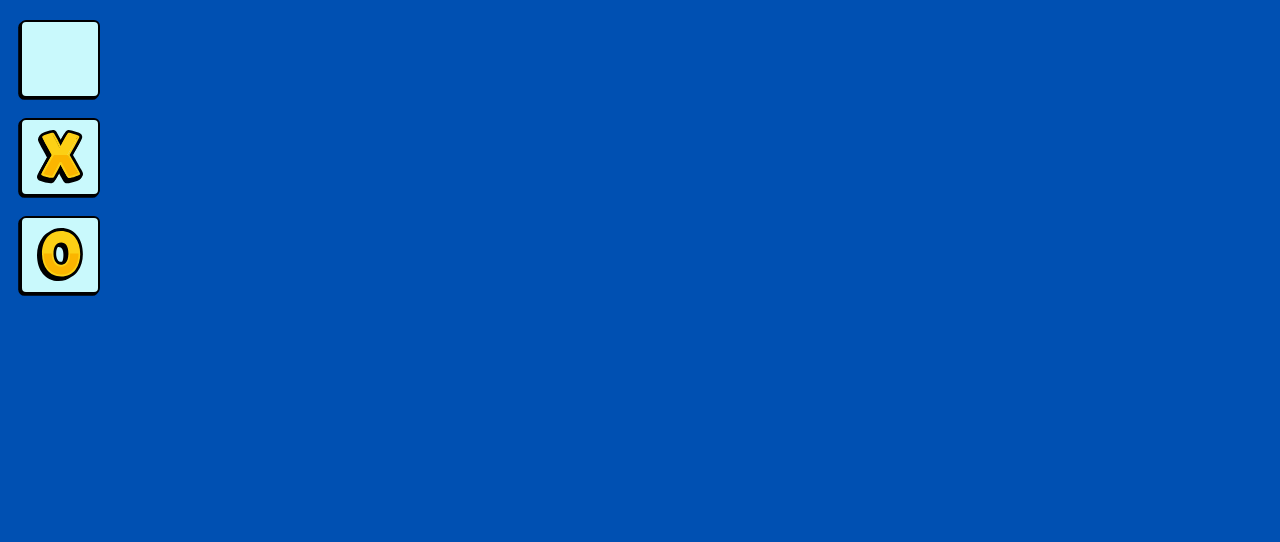
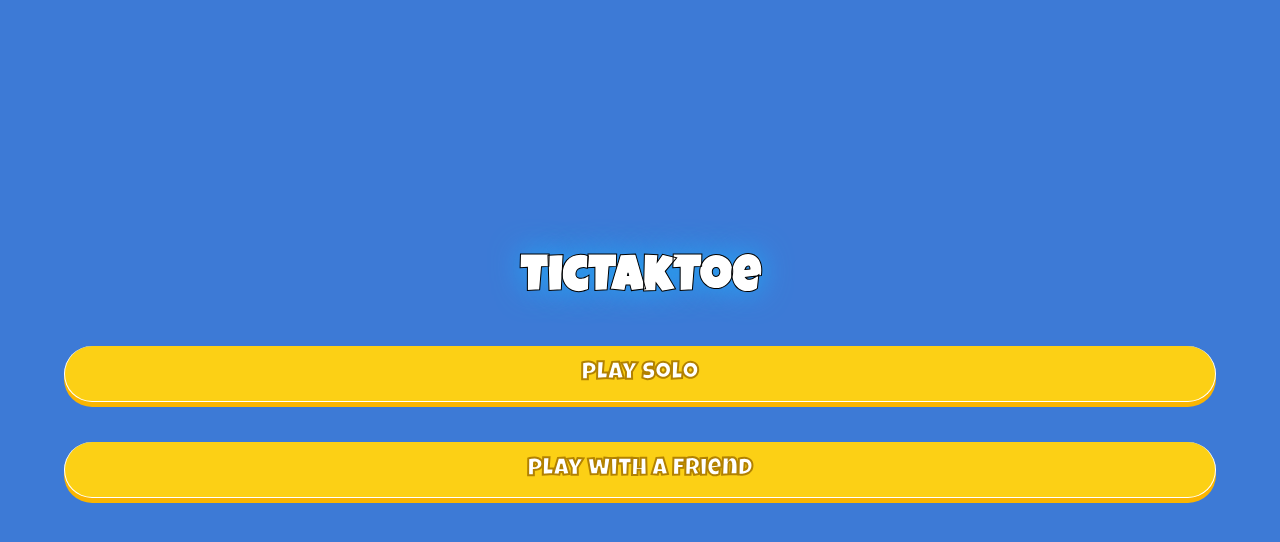
Before and after one commit to hotam78/TicTac, a React (Vite) app: page / in a window 1280 px wide. Shown: the top 542 px of the page. Built offline with nearby package versions, Linux system fonts and the light colour scheme.

Commit message:
fix button

```diff
--- a/src/App.jsx
+++ b/src/App.jsx
@@ -4,17 +4,18 @@ import X from './components/x'
 import O from './components/o'
 import Title from './components/title'
 import Card from './components/card'
+import Menu from './pages/menu'
 
 function App() {
 
   return (
     <>
+  <Menu/>
 
-
-
+  {/*
     <Card/>
     <Card value={'x'}/>
-    <Card value={'o'}/>
+    <Card value={'o'}/> */}
     {/* <Title text={'join to a game'} fontSize={'30px'}/> */}
     {/* <Button text={'play solo'} width={'300px'}/> */}
     {/* <Board/> */}
--- a/src/_vars.scss
+++ b/src/_vars.scss
@@ -1,7 +1,7 @@
 $yellow: #FCD015;
 $orange: #FBB500;
 $brown: #B28100;
-$blue: #0050b2;
+$blue: #3D7AD6;
 $white: #ffff;
 $lightBlue: #C9F9FC;
 
--- a/src/components/button/index.jsx
+++ b/src/components/button/index.jsx
@@ -2,7 +2,7 @@ import React from 'react'
 import styles from './style.module.scss'
 
 
-export default function Button({text, width}) {
+export default function Button({text, width = '90%'}) {
   return (
     <div className={styles.button} style={{width}}>{text}</div>
   )
--- a/src/components/button/style.module.scss
+++ b/src/components/button/style.module.scss
@@ -1,9 +1,9 @@
 @import '../../vars';
 
 .button {
-    border-radius: 25px;
-    // text-shadow:  1px 1px 0 black;
-    -webkit-text-stroke: 1px $brown;
+    border-radius: 30px;
+        // text-shadow:  1px 1px 0 black;
+    -webkit-text-stroke: 2px $brown;
     @extend .button-style;
-    padding: 5px;
+    padding: 15px 5px;
 }
--- a/src/index.scss
+++ b/src/index.scss
@@ -13,9 +13,3 @@
   color: $white;
   font-size: 25px;
 }
-
-// h1,h2,h3,h4,h5 {
-//   text-transform: uppercase;
-// }
-
-//
--- /dev/null
+++ b/src/pages/menu/index.jsx
@@ -0,0 +1,16 @@
+import React from 'react'
+import styles from './style.module.scss'
+import Button from '../../components/button'
+import Title from '../../components/title'
+
+
+export default function Menu() {
+  return (
+    <div className={styles.menu}>
+        <Title text={'TicTakToe'}/>
+        <Button text={'play solo'}/>
+        <Button text={'play with a friend'} />
+    </div>
+
+  )
+}
--- /dev/null
+++ b/src/pages/menu/style.module.scss
@@ -0,0 +1,9 @@
+@import '../../vars';
+
+.menu {
+    padding-top: 20%;
+    display: flex;
+    flex-direction: column;
+    align-items: center;
+    gap: 40px;
+}
```
Also changed, not shown: src/pages/joinGame/index.jsx (added, +11 -0 lines), src/pages/welcome/index.jsx (added, +11 -0 lines), src/pages/joinGame/style.module.scss (added), src/pages/welcome/style.module.scss (added).
